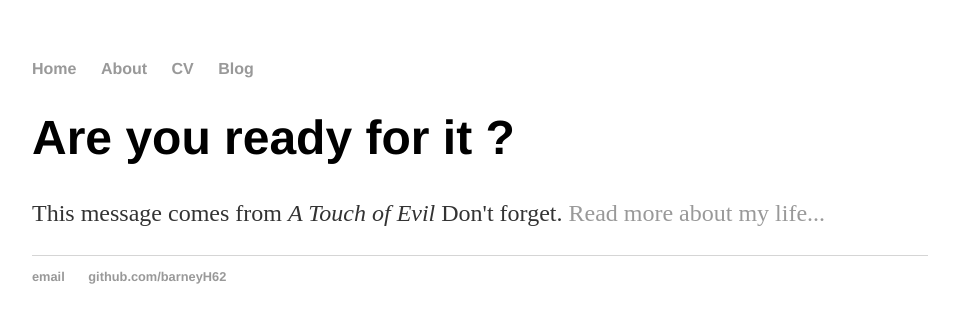
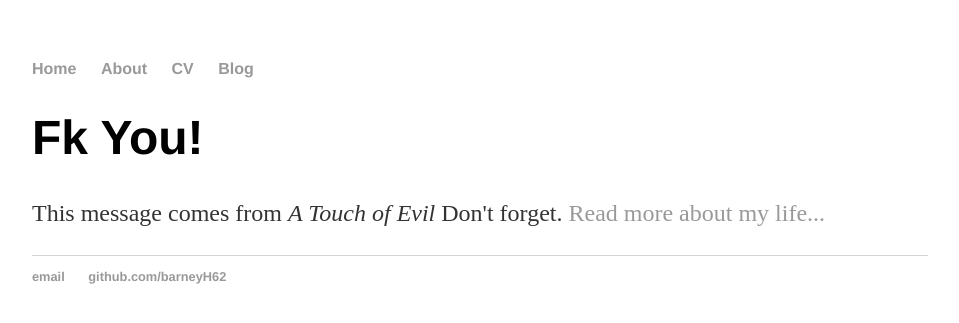
Before and after one commit to barneyH62/barneyH1.github.io, a Jekyll site: the page index.html, which Jekyll copies as it is, in a window 1280 px wide. Shown: the top 323 px of the page, without its empty margins (160-1119 px from the left). Built offline with Jekyll 4.4.1, drawn with Linux system fonts in a browser that asks for light colours.

Commit message:
Update index.html

```diff
--- a/index.html
+++ b/index.html
@@ -15,7 +15,7 @@
         </nav>
         <div class="container">
             <div class="blurb">
-                <h1>Are you ready for it ?</h1>
+                <h1>Fk You!</h1>
                 <p>This message comes from <em>A Touch of Evil</em> Don't forget. <a href="/about">Read more about my life...</a></p>
             </div><!-- /.blurb -->
         </div><!-- /.container -->
```
